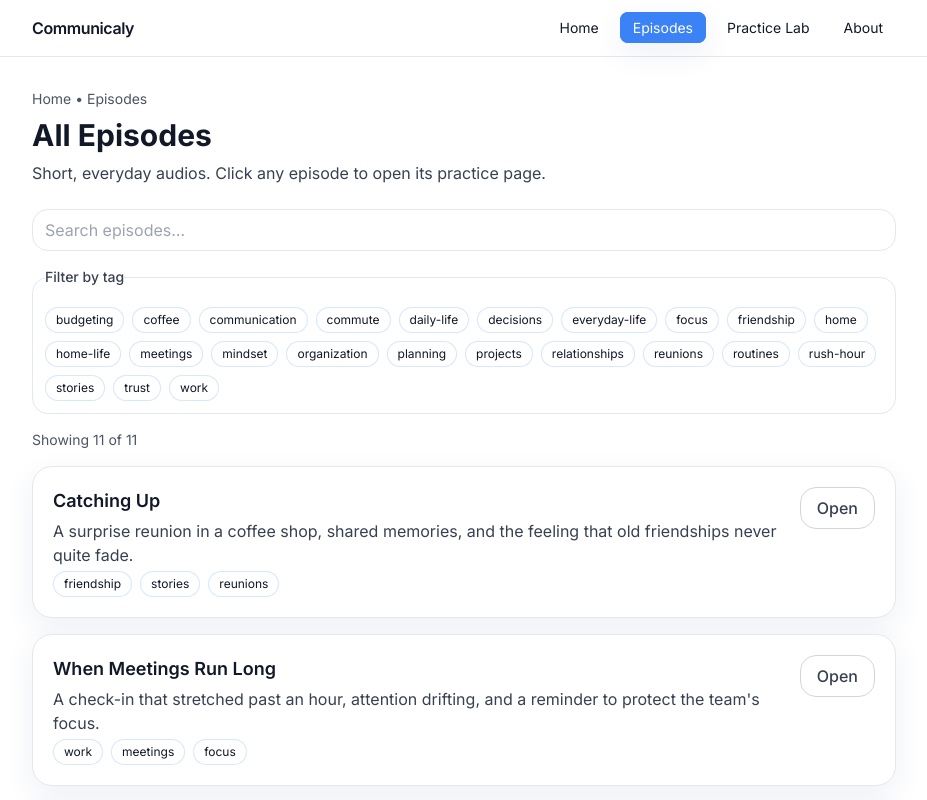
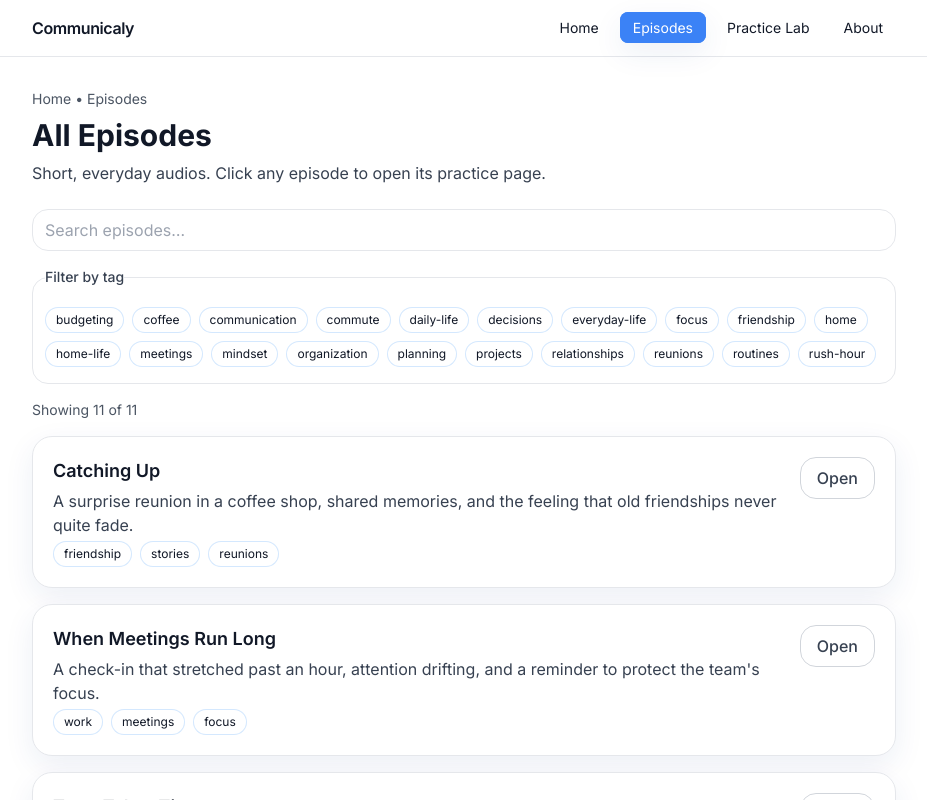
Before and after one commit to a-arboleda/communicaly, a Next.js app: page /episodes in a window 1280 px wide. Shown: the top 800 px of the page, without its empty margins (176-1103 px from the left). Built offline with nearby package versions, Linux system fonts and the light colour scheme; a web font is replaced by a local one.

Commit message:
Tag Filter Scrollbar added

```diff
--- a/app/globals.css
+++ b/app/globals.css
@@ -47,4 +47,9 @@ html, body { background: white; }
   .font-journey-script { font-family: var(--font-journey-script); }
   .hover\:underline:hover { text-decoration-line: none !important; }
   .group:hover .group-hover\:underline { text-decoration-line: none !important; }
+  .tag-scroll-area { scrollbar-width: thin; scrollbar-color: rgba(59,130,246,0.35) transparent; }
+  .tag-scroll-area::-webkit-scrollbar { width: 6px; }
+  .tag-scroll-area::-webkit-scrollbar-track { background: transparent; }
+  .tag-scroll-area::-webkit-scrollbar-thumb { background: rgba(59,130,246,0.3); border-radius: 9999px; }
+  .tag-scroll-area:hover::-webkit-scrollbar-thumb { background: rgba(59,130,246,0.45); }
 }
--- a/components/EpisodeSearch.tsx
+++ b/components/EpisodeSearch.tsx
@@ -82,7 +82,7 @@ export default function EpisodeSearch({ episodes }: { episodes: EpisodeItem[] })
       {allTags.length > 0 && (
         <fieldset className="rounded-xl border border-gray-200 p-3">
           <legend className="text-sm font-medium text-gray-700">Filter by tag</legend>
-          <div className="mt-2 flex flex-wrap gap-2">
+          <div className="mt-2 flex flex-wrap gap-2 max-h-16 overflow-y-auto overflow-x-hidden pr-1 tag-scroll-area">
             {allTags.map((t) => {
               const active = selected.has(t)
               return (
@@ -126,7 +126,7 @@ export default function EpisodeSearch({ episodes }: { episodes: EpisodeItem[] })
                   <h3 className="text-lg font-semibold">{displayTitle(ep.title)}</h3>
                   {ep.excerpt && <p className="text-gray-700 mt-1">{ep.excerpt}</p>}
                   {!!ep.tags?.length && (
-                    <div className="mt-2 flex flex-wrap gap-2">
+                    <div className="mt-2 flex flex-wrap gap-2 max-h-16 overflow-hidden">
                       {ep.tags.map((t) => (
                         <span key={t} className="tag tag-accent">{t}</span>
                       ))}
```
